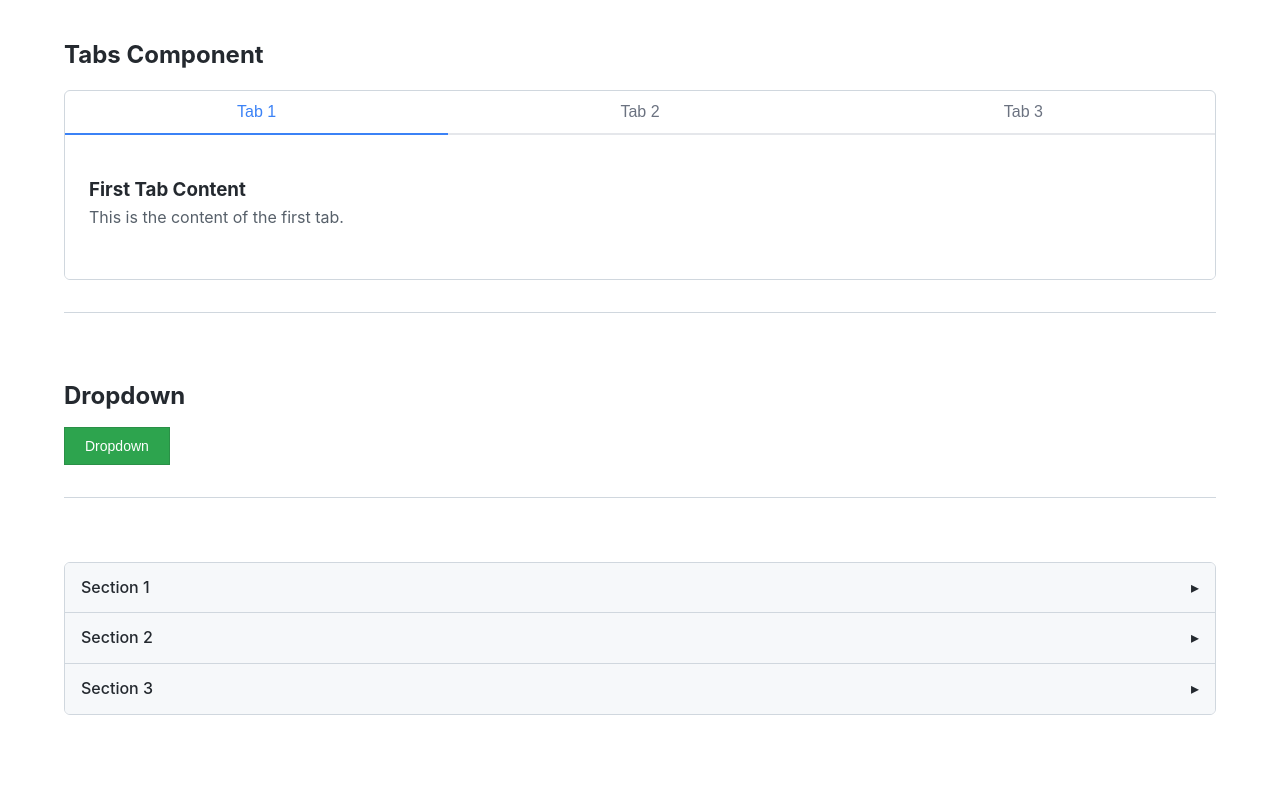
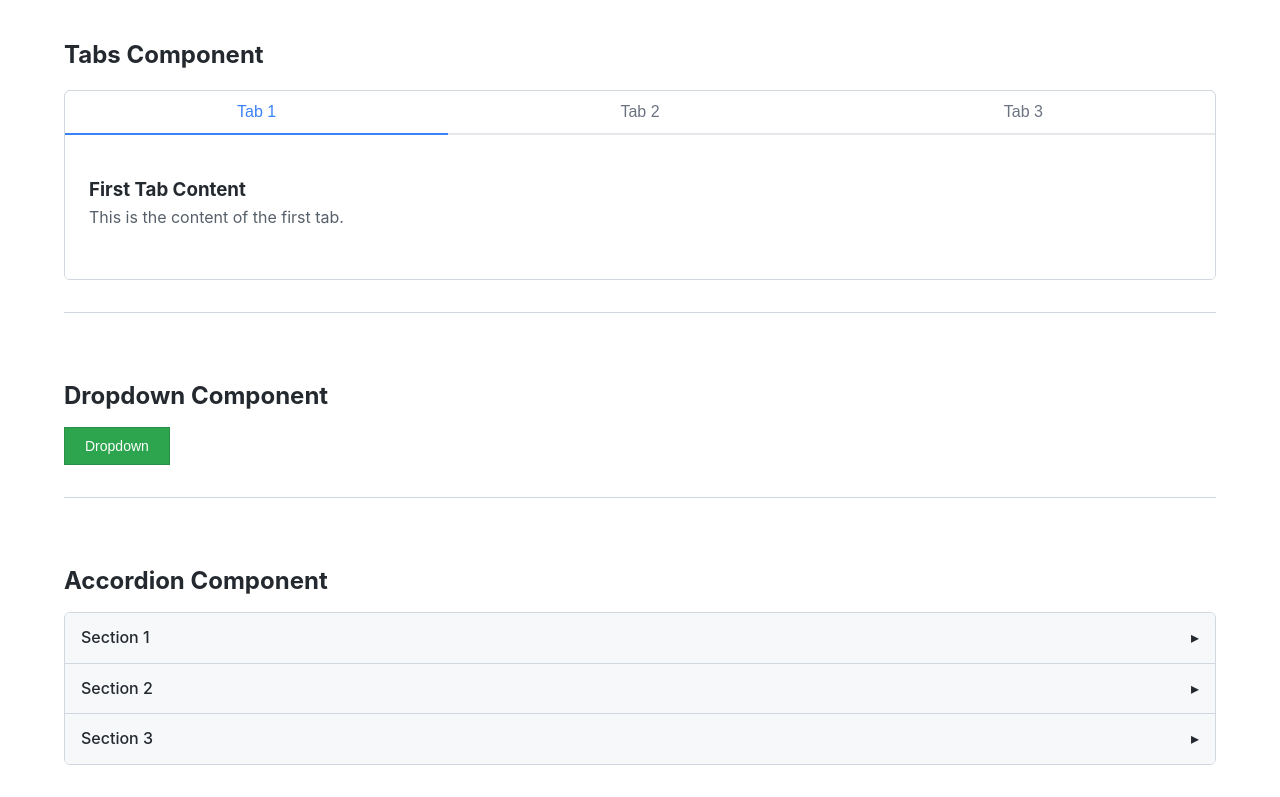
Before and after one commit to UsamaBashir786/vanilla-js-ui-kit, a website: page demo/index.html in a window 1280 px wide. Shown: the part 460-1257 px from the top of the page. Drawn offline with Linux system fonts and the light colour scheme.

Commit message:
README.md file updation

```diff
--- a/demo/index.html
+++ b/demo/index.html
@@ -88,7 +88,7 @@
     </div>
 
     <div class="section">
-      <h2>Dropdown</h2>
+      <h2>Dropdown Component</h2>
       <div style="position: relative;">
         <button class="dropdown-trigger" id="dropdown-btn">Dropdown</button>
         <div class="dropdown-menu" id="dropdown-menu">
@@ -99,6 +99,7 @@
       </div>
     </div>
     <div class="section">
+      <h2>Accordion Component</h2>
       <div class="accordion" id="my-accordion">
         <div class="accordion-item">
           <div class="accordion-header">Section 1</div>
```
Also changed, not shown: README.md.
